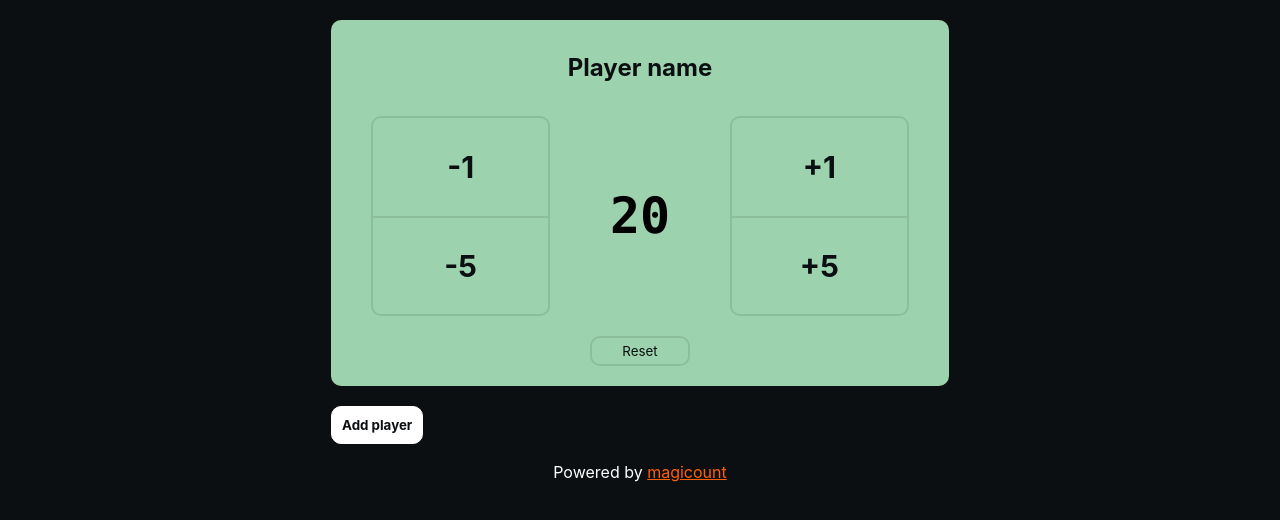
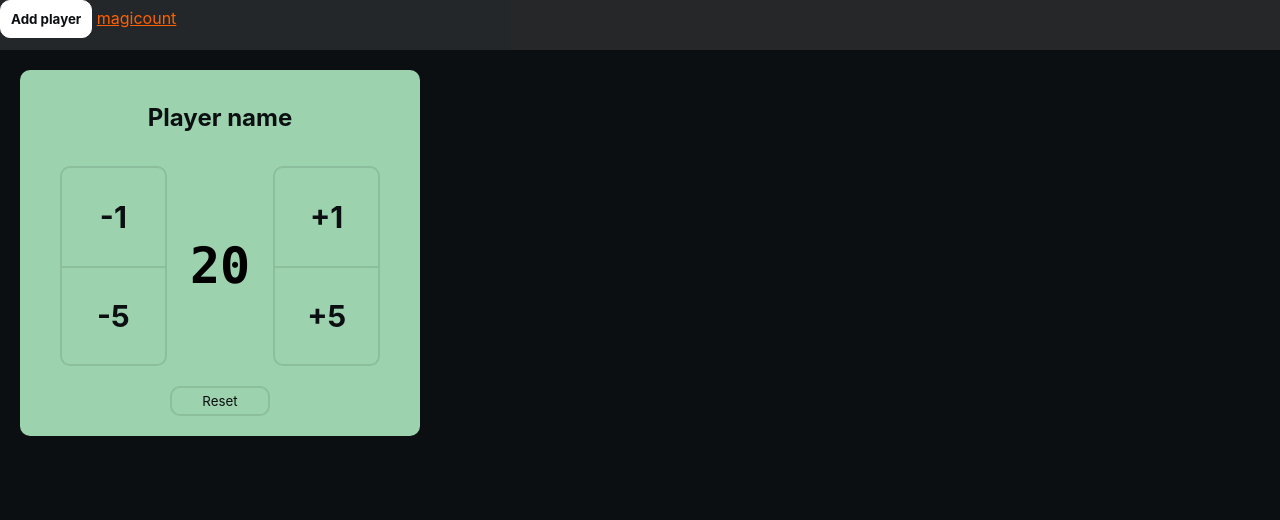
Before and after one commit to zichy/kaunter, a website: page index.html in a window 1280 px wide. Both pictures are taken after a click on the button "Add player". Drawn offline with Linux system fonts and the light colour scheme.

Commit message:
refactor everything

```diff
--- a/index.html
+++ b/index.html
@@ -8,13 +8,15 @@
 </head>
 
 <body>
-	<header>
+	<header class="bar">
 		<h1 class="hidden-visually">MagiCount</h1>
+
+		<button class="player-button">Add player</button>
+
+		<a href="https://github.com/zichy/magicount">magicount</a>
 	</header>
 
 	<div class="players"></div>
-
-	<button class="player-button">Add player</button>
 
 	<template class="player-template">
 		<article class="player">
@@ -35,10 +37,6 @@
 		</article>
 	</template>
 
-	<footer class="footer">
-		<p>Powered by <a href="https://github.com/zichy/magicount">magicount</a>
-	</footer>
-
 	<script src="main.js"></script>
 
 </body>
--- a/main.css
+++ b/main.css
@@ -152,9 +152,29 @@ body {
 	color: var(--c-white);
 	font-size: 1.6rem;
 	line-height: 1.5;
-	max-width: 65rem;
-	padding: 0 1em;
-	margin: 0 auto;
+	padding: 0;
+	margin: 0;
+}
+
+/* Header bar */
+.bar {
+	background-color: rgba(255, 255, 255, 0.1);
+	width: 100%;
+	height: 5rem;
+	position: fixed;
+	top: 0;
+	z-index: 1;
+}
+
+/* Player list */
+.players {
+	height: calc(100vh - 5rem);
+	display: grid;
+	grid-template-columns: 1fr 1fr 1fr;
+	grid-template-rows: 1fr 1fr;
+	grid-gap: 2rem;
+	padding-top: 5rem;
+	margin: 2rem;
 }
 
 /* Player button */
@@ -174,7 +194,6 @@ body {
 .player {
 	color: var(--c-black);
 	padding: 2rem 4rem;
-	margin: 2rem 0;
 	border-radius: 1rem;
 }
 .player:nth-of-type(1) {
@@ -191,6 +210,9 @@ body {
 }
 .player:nth-of-type(5) {
 	background-color: var(--c-gray);
+}
+.player:nth-of-type(6) {
+	background-color: var(--c-white);
 }
 .player__name {
 	text-align: center;
--- a/main.js
+++ b/main.js
@@ -1,24 +1,44 @@
-const $players = document.querySelector('.players');
-let playerTemplate = document.querySelector('.player-template').content;
-const clone = document.importNode(playerTemplate, true);
-$players.appendChild(clone);
+class Counter {
+	constructor($el) {
+		this.$el  = $el;
+		this.$buttons = $el.querySelectorAll('.counter__button');
+		this.$life = $el.querySelector('.counter__life');
+		let lifeCount = parseInt(this.$life.value, 10);
+		lifeCount = isNaN(lifeCount) ? 0 : lifeCount;
+
+
+		this.$buttons.forEach(($button) => {
+			$button.addEventListener('click', (e) => {
+				e.preventDefault();
+
+				const number = parseInt($button.dataset.count);
+				lifeCount = lifeCount + number;
+				this.$life.value = lifeCount;
+			});
+		});
+	}
+}
 
 const $counter = document.querySelectorAll('.counter');
 
-$counter.forEach((counter) => {
-	const $buttons = counter.querySelectorAll('.counter__button');
-	const $life = counter.querySelector('.counter__life');
-	let lifeCount = parseInt($life.value, 10);
-	lifeCount = isNaN(lifeCount) ? 0 : lifeCount;
+$counter.forEach(($counter) => {
+	new Counter($counter);
+});
 
-	$buttons.forEach(($button) => {
-		const number = parseInt($button.dataset.count);
+const maxPlayers = 6;
 
-		$button.addEventListener('click', (e) => {
-			e.preventDefault();
+const $players = document.querySelector('.players');
+let playerTemplate = document.querySelector('.player-template').content;
 
-			lifeCount = lifeCount + number;
-			$life.value = lifeCount;
-		});
-	});
+const $playerButton = document.querySelector('.player-button');
+$playerButton.addEventListener('click', () => {
+	const currentPlayers = document.querySelectorAll('.player').length;
+
+	if(currentPlayers < maxPlayers) {
+		const clone = document.importNode(playerTemplate, true);
+		$players.appendChild(clone);
+
+		const $currentCounter = $players.querySelector('.player:last-of-type');
+		new Counter($currentCounter);
+	}
 });
```
